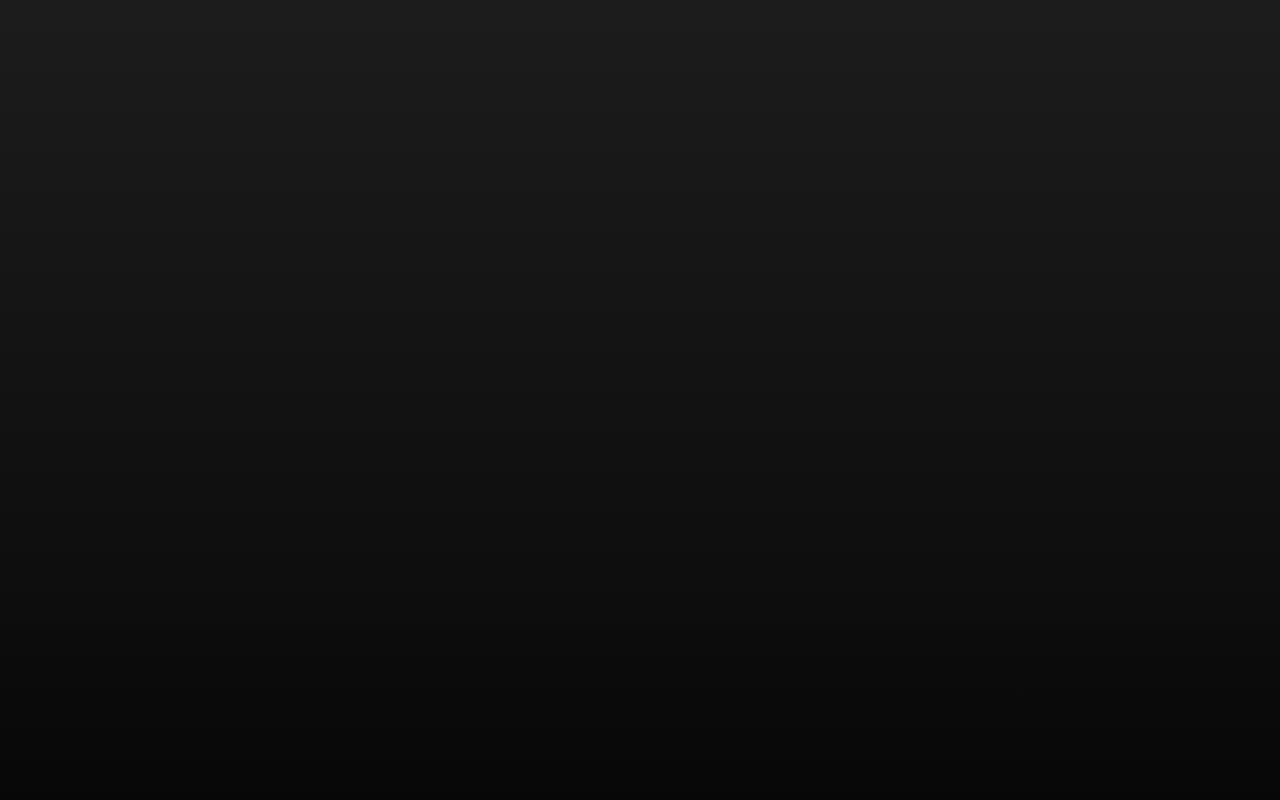
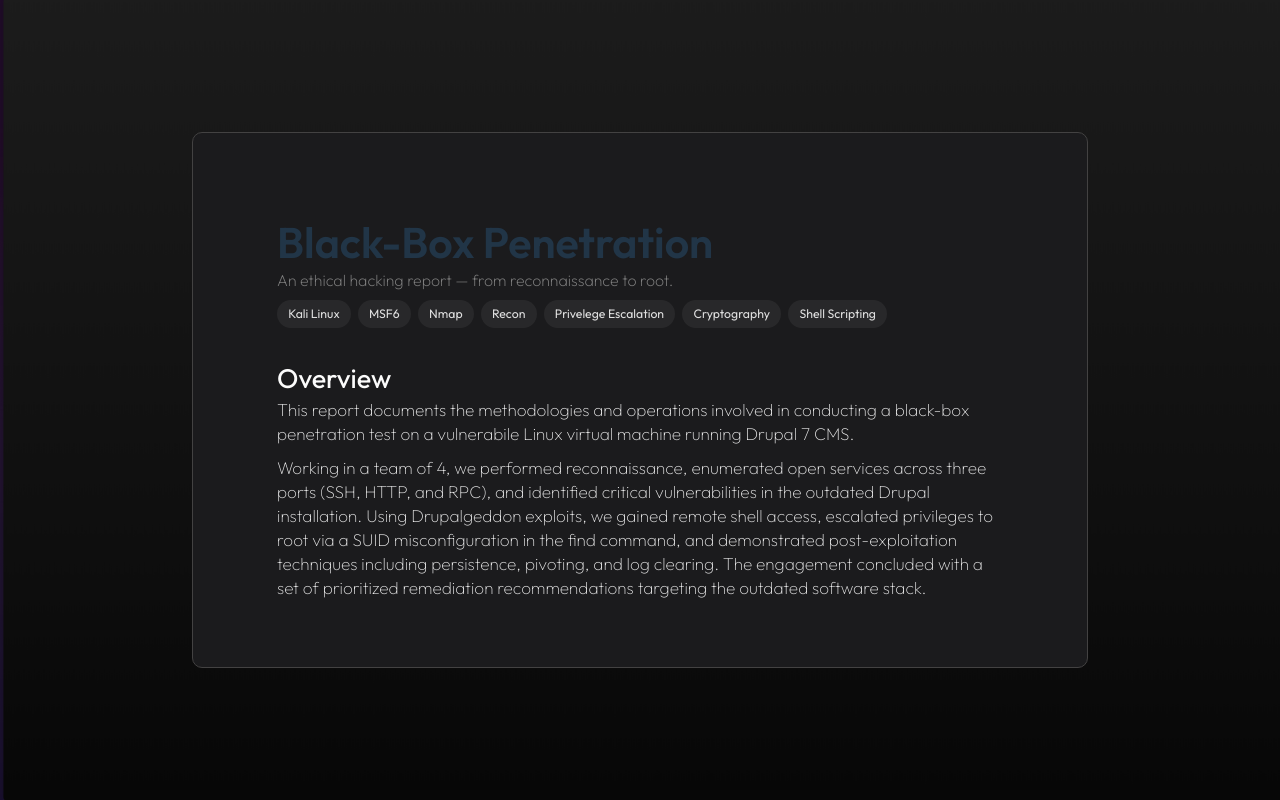
Before and after one commit to hedi3489/my-portfolio, a React (Vite) app: page /projects/black-box-penetration in a window 1280 px wide. Before the commit this address had no page. Built offline with nearby package versions, Linux system fonts and the light colour scheme.

Commit message:
Filling out BBP

```diff
--- a/src/App.jsx
+++ b/src/App.jsx
@@ -1,7 +1,8 @@
 import { Routes, Route } from 'react-router-dom'
-import HomePage from './components/HomePage.jsx'
-import APIProjectPage from './components/APIProject.jsx'
-import IoTProjectPage from './components/IoTProject.jsx'
+import HomePage from './pages/HomePage.jsx'
+import APIProjectPage from './pages/APIProject.jsx'
+import IoTProjectPage from './pages/IoTProject.jsx'
+import BlackBoxPenPage from './pages/BlackBoxPenProject.jsx'
 
 
 function App() {
@@ -24,6 +25,11 @@
           element={<IoTProjectPage />}
         />
 
+        <Route
+          path="/projects/black-box-penetration"
+          element={<BlackBoxPenPage />}
+        />
+
       </Routes>
     </div>
   )
--- a/src/components/Cards.jsx
+++ b/src/components/Cards.jsx
@@ -34,8 +34,6 @@
         <a href="https://www.linkedin.com/in/hedi-belhassine-8399ab266/" target="_blank">LinkedIn</a><br />
         <a href="https://github.com/hedi3489" target="_blank">Github</a><br />
         <a href="https://cara.app/hedibelhassine" target="_blank">Cara</a><br />
-        {/* <a href="https://discord.com/users/690214940832694473" target="_blank">Discord</a> */}
-
       </div>
     </div>
   );
--- a/src/components/APIProject.jsx
+++ b/src/pages/APIProject.jsx
@@ -1,5 +1,4 @@
-
-import { TechStackInline, TextSection, SoftList, CaptionedImage, BulletList, CodeSnippet } from './ProjectPageComponents.jsx'
+import { TechStackInline, TextSection, SoftList, CaptionedImage, BulletList, CodeSnippet } from '../components/ProjectPageComponents.jsx'
 import olympicsDBDiagram from '../assets/olympicsDBDiagram.png'
 
 function APIProjectPage() {
--- /dev/null
+++ b/src/pages/BlackBoxPenProject.jsx
@@ -0,0 +1,24 @@
+import { TechStackInline, TextSection, SoftList, CaptionedImage, BulletList, CodeSnippet } from '../components/ProjectPageComponents.jsx'
+
+function BlackBoxPenPage() {
+    return (
+        <div className="flex project-page-container">
+            <div className="flex flex-col card page-card">
+                <div className='prose'>
+                    <h1>Black-Box Penetration</h1>
+                    <h4>An ethical hacking report — from reconnaissance to root. </h4>
+                    <TechStackInline items={["Kali Linux", "MSF6", "Nmap", "Recon", "Privelege Escalation", "Cryptography", "Shell Scripting"]} />
+                    <TextSection className="text-section" title="Overview"
+                        paragraphs={[
+                            <>This report documents the methodologies and operations involved in conducting a black-box penetration test on a vulnerabile Linux virtual machine running Drupal 7 CMS.</>,
+                            <>Working in a team of 4, we performed reconnaissance, enumerated open services across three ports (SSH, HTTP, and RPC), and identified critical vulnerabilities in the outdated Drupal installation. Using Drupalgeddon exploits, we gained remote shell access, escalated privileges to root via a SUID misconfiguration in the find command, and demonstrated post-exploitation techniques including persistence, pivoting, and log clearing. The engagement concluded with a set of prioritized remediation recommendations targeting the outdated software stack.</>,
+                        ]}
+                    />
+                </div>
+            </div>
+        </div>
+    )
+}
+
+
+export default BlackBoxPenPage;
--- a/src/components/HomePage.jsx
+++ b/src/pages/HomePage.jsx
@@ -1,4 +1,4 @@
-import * as Cards from './Cards.jsx'
+import * as Cards from '../components/Cards.jsx'
 
 const projectCards = [
     {
@@ -17,7 +17,7 @@
         type: 'project',
         title: 'Blackbox Pentest',
         description: 'Vuln. assessment report',
-        to: '/projects/iot-home-simulation',
+        to: '/projects/black-box-penetration',
     }
 ]
 const specialCards = [
--- a/src/components/IoTProject.jsx
+++ b/src/pages/IoTProject.jsx
@@ -6,7 +6,7 @@
 import { FaMicrochip, FaLightbulb, FaFan, FaIdCard } from 'react-icons/fa'
 import { MdSensors, MdMemory } from 'react-icons/md'
 import { BsCpu } from 'react-icons/bs'
-import { TechStackInline, TextSection, SoftList, CaptionedImage, CaptionedImages } from './ProjectPageComponents.jsx'
+import { TechStackInline, TextSection, SoftList, CaptionedImage, CaptionedImages } from '../components/ProjectPageComponents.jsx'
 
 const softlist = [
   {
```
